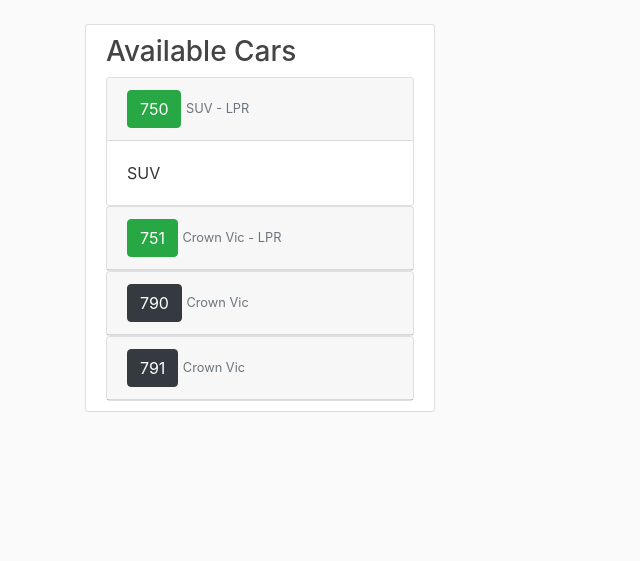
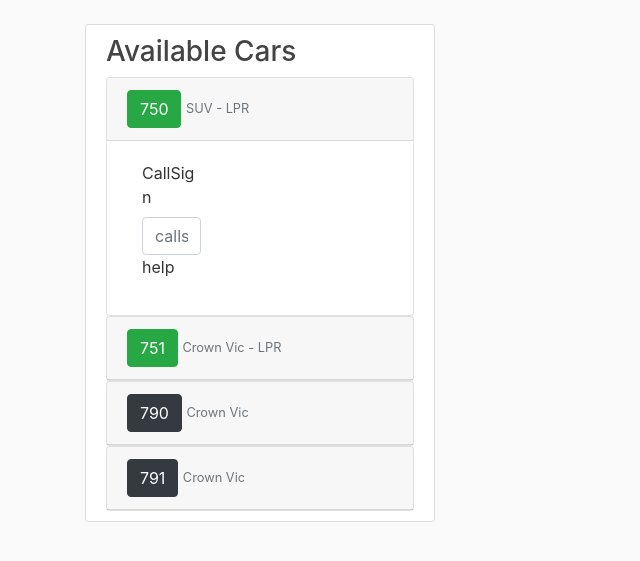
Before and after one commit to tdhillon-552/vTrakproj, a Django app: page / in a window 1280 px wide, after a click that opens the changed part. Shown: the part 56-617 px from the top of the page, without its empty margins (0-640 px from the left). Run offline with Django 3.2, Linux system fonts and the light colour scheme; data comes from the database, SQL or seed files in the repository; both versions use the stored data as it was after the commit; some libraries are stand-ins or nearby versions.

Commit message:
working on callsign info

```diff
--- a/vTrak/templates/vTrak/base.html
+++ b/vTrak/templates/vTrak/base.html
@@ -38,7 +38,7 @@
 
 </main>
 
-    <script src="https://code.jquery.com/jquery-3.2.1.slim.min.js" integrity="sha384-KJ3o2DKtIkvYIK3UENzmM7KCkRr/rE9/Qpg6aAZGJwFDMVNA/GpGFF93hXpG5KkN" crossorigin="anonymous"></script>
+    <script src="https://code.jquery.com/jquery-3.2.1.min.js" integrity="sha256-hwg4gsxgFZhOsEEamdOYGBf13FyQuiTwlAQgxVSNgt4=" crossorigin="anonymous"></script>
     <script src="https://cdnjs.cloudflare.com/ajax/libs/popper.js/1.12.9/umd/popper.min.js" integrity="sha384-ApNbgh9B+Y1QKtv3Rn7W3mgPxhU9K/ScQsAP7hUibX39j7fakFPskvXusvfa0b4Q" crossorigin="anonymous"></script>
     <script src="https://maxcdn.bootstrapcdn.com/bootstrap/4.0.0/js/bootstrap.min.js" integrity="sha384-JZR6Spejh4U02d8jOt6vLEHfe/JQGiRRSQQxSfFWpi1MquVdAyjUar5+76PVCmYl" crossorigin="anonymous"></script>
   </body>
--- a/vTrak/templates/vTrak/home.html
+++ b/vTrak/templates/vTrak/home.html
@@ -37,7 +37,17 @@
 
                                         <div id="collapseInfo{{ veh.id }}" class="collapse" role="tabpanel" aria-labelledby="heading{{ veh.id }}">
                                             <div class="card-body">
-                                                {{ veh.vehtype }}
+                                                <form class="form-horizontal">
+                                                    <fieldset>
+                                                        <div class="form-group">
+                                                            <label class="col-md-4 control-label" for="textinput">CallSign</label>
+                                                                <div class="col-md-4">
+                                                                    <input id="textinput" name="textinput" type="text" placeholder="callsign" class="form-control input-md">
+                                                                    <span class="help-block">help</span>
+                                                                </div>
+                                                        </div>
+                                                    </fieldset>
+                                                </form>
                                             </div>
                                         </div>
                                     </div>
```
Also changed, not shown: db.sqlite3.
